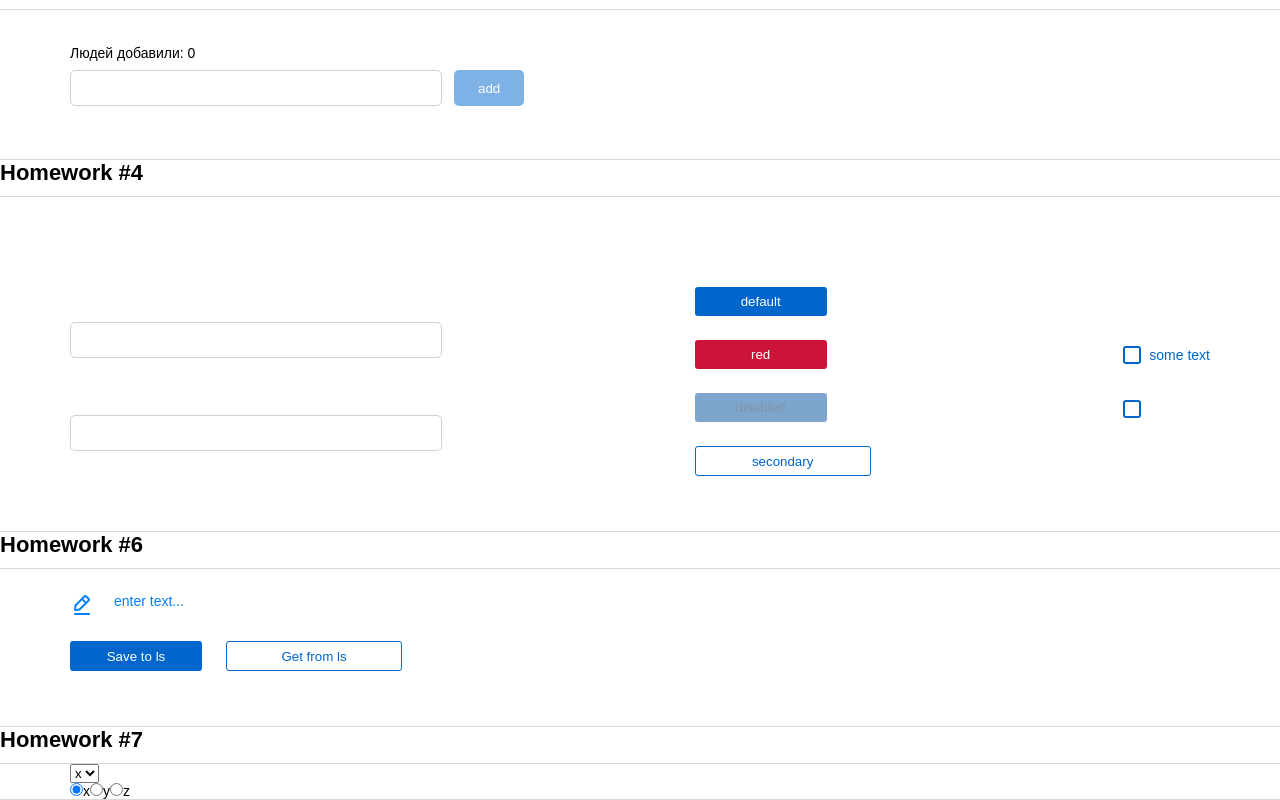
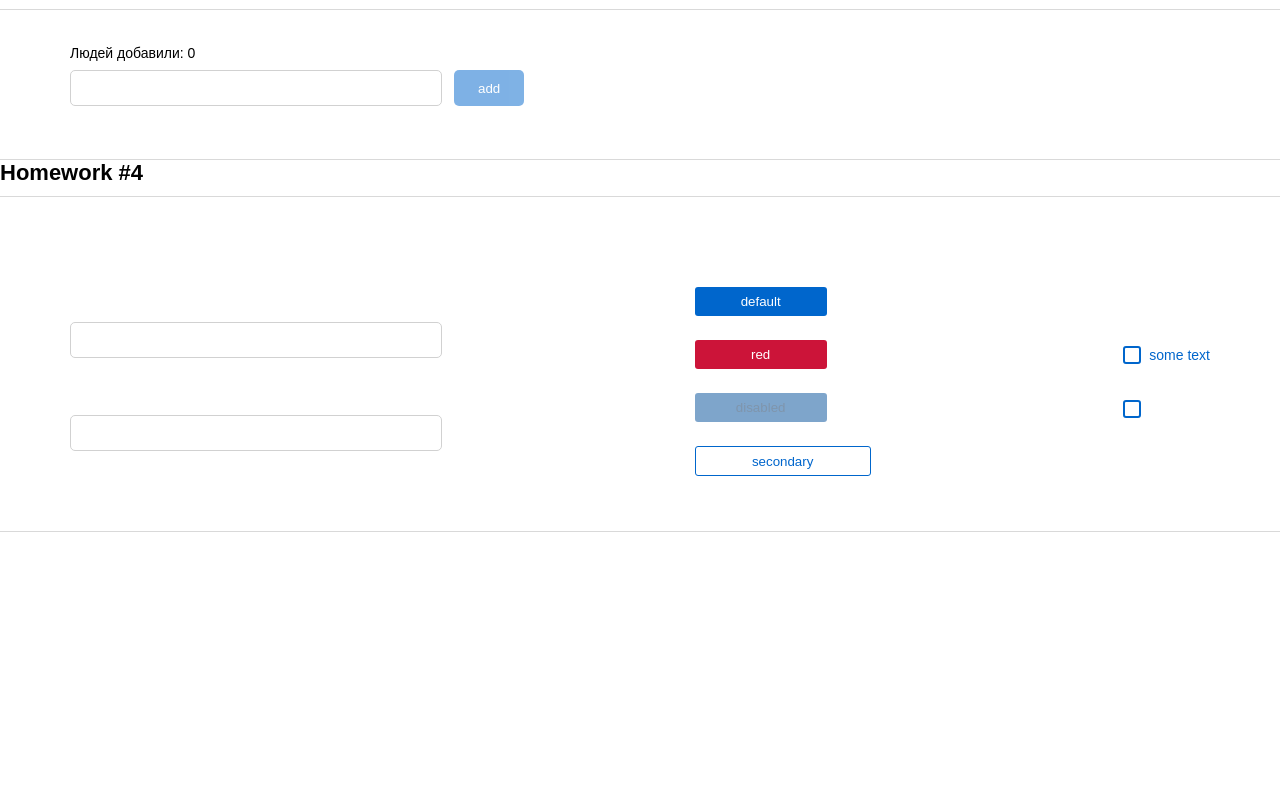
Before and after one commit to BalandinaM/Homework_2_sprint, a React (Create React App) app in the folder hws2-master/: page /#/pre-junior in a window 1280 px wide. Shown: the part 848-1648 px from the top of the page. After the commit the page ends 1380 px from the top, so only its background shows below. Built offline with nearby package versions, Linux system fonts and the light colour scheme.

Commit message:
HW7 styles

```diff
--- a/hws2-master/src/s1-main/App.tsx
+++ b/hws2-master/src/s1-main/App.tsx
@@ -5,8 +5,6 @@ import s from './App.module.css'
 // import HW3 from '../s2-homeworks/hw03/HW3'
 // import HW4 from '../s2-homeworks/hw04/HW4'
 import HW5 from '../s2-homeworks/hw05/HW5'
-import HW6 from '../s2-homeworks/hw06/HW6'
-import HW7 from '../s2-homeworks/hw07/HW7'
 
 function App() {
     return (
@@ -18,8 +16,6 @@ function App() {
 
             {/*при выполнении дз 5 и более - закомментировать здесь дз 1-4, так как они есть внутри дз 5*/}
             <HW5/>
-            <HW6/>
-            <HW7/>
         </div>
     )
 }
--- a/hws2-master/src/s2-homeworks/hw05/pages/Junior.tsx
+++ b/hws2-master/src/s2-homeworks/hw05/pages/Junior.tsx
@@ -1,14 +1,14 @@
 import React from 'react'
-// import HW6 from '../../hw06/HW6'
-// import HW7 from '../../hw07/HW7'
+import HW6 from '../../hw06/HW6'
+import HW7 from '../../hw07/HW7'
 // import HW8 from '../../hw08/HW8'
 // import HW9 from '../../hw09/HW9'
 
 function Junior() {
     return (
         <div id={'hw5-page-junior'}>
-            {/*<HW6 />*/}
-            {/*<HW7 />*/}
+            <HW6 />
+            <HW7 />
             {/*<HW8 />*/}
             {/*<HW9 />*/}
         </div>
--- a/hws2-master/src/s2-homeworks/hw07/HW7.module.css
+++ b/hws2-master/src/s2-homeworks/hw07/HW7.module.css
@@ -1,2 +1,5 @@
 .container {
+    display: flex;
+    gap: 130px;
+    margin: 55px 0;
 }
--- a/hws2-master/src/s2-homeworks/hw07/HW7.tsx
+++ b/hws2-master/src/s2-homeworks/hw07/HW7.tsx
@@ -3,6 +3,7 @@ import SuperSelect from './common/c5-SuperSelect/SuperSelect'
 import SuperRadio from './common/c6-SuperRadio/SuperRadio'
 import s2 from '../../s1-main/App.module.css'
 import s from './HW7.module.css'
+import PreJunior from '../hw05/pages/PreJunior';
 
 /*
 * 1 - в файле SuperSelect.tsx дописать логику функции onChangeCallback
@@ -12,9 +13,9 @@ import s from './HW7.module.css'
 * */
 
 const arr = [
-    { id: 1, value: 'x' },
-    { id: 2, value: 'y' },
-    { id: 3, value: 'z' },
+    { id: 1, value: 'PreJunior' },
+    { id: 2, value: 'Junior' },
+    { id: 3, value: 'Junior +' },
 ] // value может быть изменено
 
 const HW7 = () => {
--- a/hws2-master/src/s2-homeworks/hw07/common/c5-SuperSelect/SuperSelect.module.css
+++ b/hws2-master/src/s2-homeworks/hw07/common/c5-SuperSelect/SuperSelect.module.css
@@ -1,4 +1,6 @@
 .select {
+    padding: 5px 10px;
+    width: 165px;
 }
 
 .select:focus {
--- a/hws2-master/src/s2-homeworks/hw07/common/c6-SuperRadio/SuperRadio.module.css
+++ b/hws2-master/src/s2-homeworks/hw07/common/c6-SuperRadio/SuperRadio.module.css
@@ -9,7 +9,12 @@
 }
 
 .label {
+    display: flex;
+    gap: 10px;
 }
 
 .options {
+    display: flex;
+    flex-direction: column;
+    gap: 15px;
 }
--- a/hws2-master/src/s2-homeworks/hw07/common/c6-SuperRadio/SuperRadio.tsx
+++ b/hws2-master/src/s2-homeworks/hw07/common/c6-SuperRadio/SuperRadio.tsx
@@ -41,8 +41,6 @@ const SuperRadio: React.FC<SuperRadioPropsType> = ({
 
     const finalRadioClassName = s.radio + (className ? ' ' + className : '')
     const spanClassName = s.span + (spanProps?.className ? ' ' + spanProps.className : '')
-    console.log(value)
-    console.log(options)
     const mappedOptions: any[] = options
         ? options.map((o) => (
               <label key={name + '-' + o.id} className={s.label}>
```
